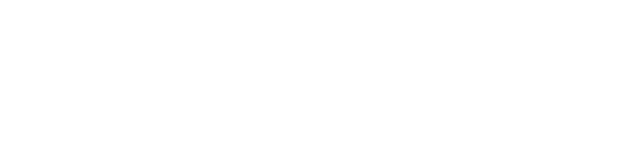
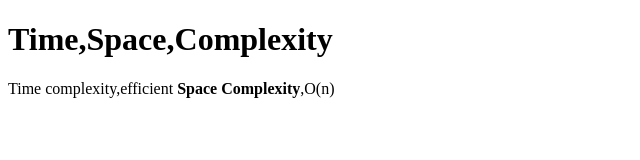
Before and after one commit to acciojob/time-and-space-complexity-ayushchauhan84, a website: page main.html in a window 1280 px wide. Shown: the whole page, without its empty margins (0-640 px from the left). Drawn offline with Linux system fonts and the light colour scheme.

Commit message:
created a submission

```diff
--- a/main.html
+++ b/main.html
@@ -8,6 +8,9 @@
 
 <body>
 	<!-- the entire body must be written by student -->
+	<h1>Time,Space,Complexity</h1>
+	<p1>Time complexity,efficient</p1>
+	<p2><b>Space Complexity</b>,O(n)</p2>
     <script type="text/javascript" src="./script.js">
 </script>
 
```
